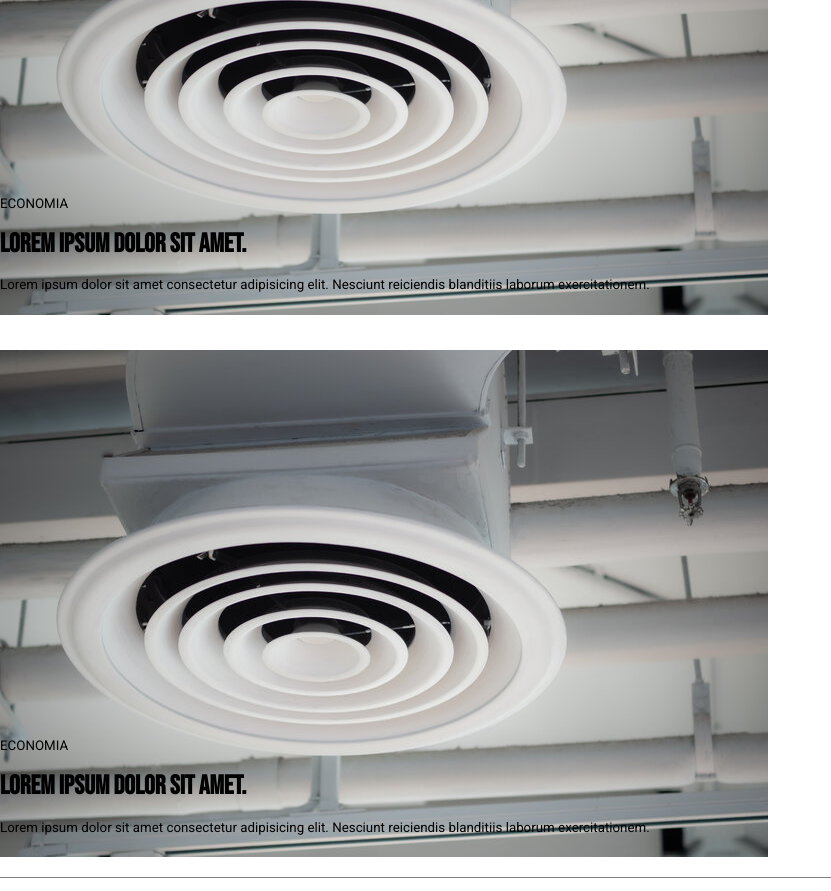
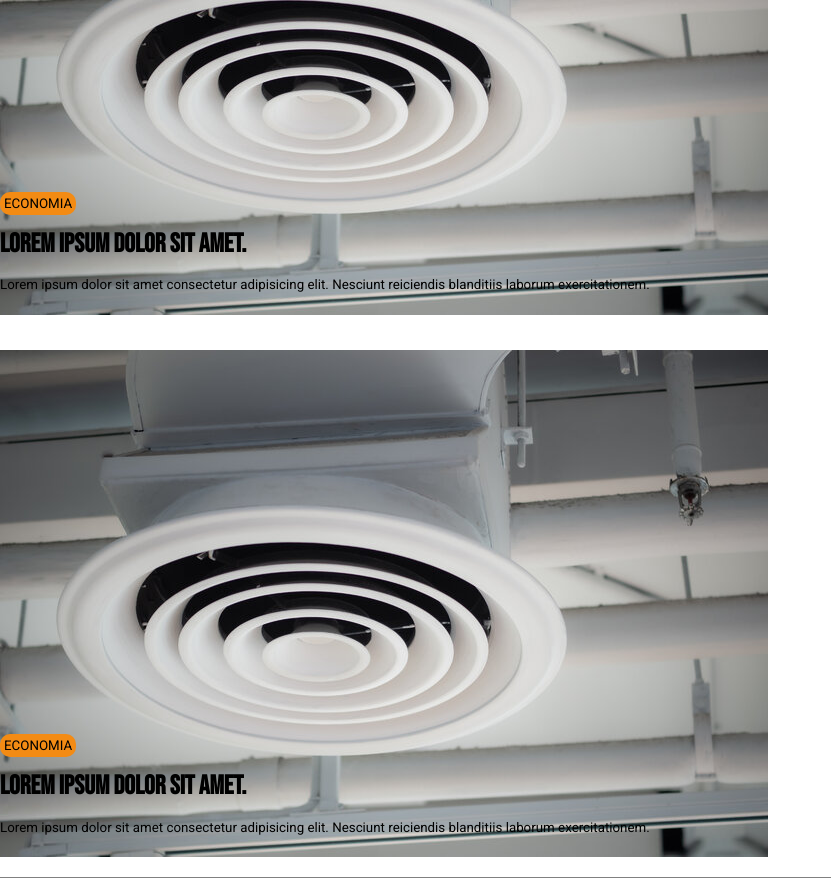
Before and after one commit to NicoMunoz909/BaSD-Week3, a plain HTML site: page index.html in a window 1280 px wide. Shown: the part 264-1155 px from the top of the page, without its empty margins (0-831 px from the left). Drawn offline with Linux system fonts and the light colour scheme.

Commit message:
style .new1 .tag

```diff
--- a/css/style.css
+++ b/css/style.css
@@ -45,6 +45,11 @@ header button {
     bottom: 5%;
     list-style: none;
 }
+.new1 .tag {
+    padding: 0.3em;
+    border-radius: 10px;
+    background-color: #f38b14;
+}
 .new2 {
     padding: 2vh 0 2vh 0;
     margin: 2vh 0 2vh 0;
--- a/index.html
+++ b/index.html
@@ -27,7 +27,7 @@
             <div class="new1">
                 <img src="img/main-new.jpg" alt="">
                 <div>
-                    <span>ECONOMIA</span>
+                    <span class="tag">ECONOMIA</span>
                     <h1>
                         Lorem ipsum dolor sit amet.
                     </h1>
@@ -40,7 +40,7 @@
             <div class="new1">
                 <img src="img/main-new.jpg" alt="">
                 <div>
-                    <span>ECONOMIA</span>
+                    <span class="tag">ECONOMIA</span>
                     <h1>
                         Lorem ipsum dolor sit amet.
                     </h1>
```
